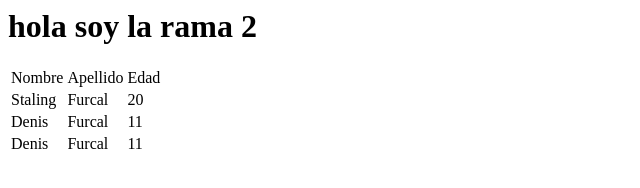
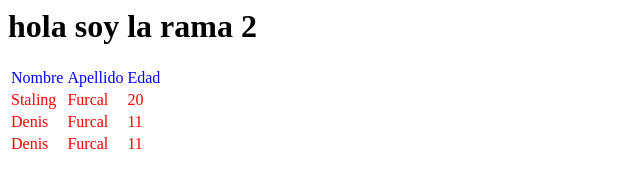
Before and after one commit to stalingf/pruebas, a plain HTML site: page index.html in a window 1280 px wide. Shown: the whole page, without its empty margins (0-640 px from the left). Drawn offline with Linux system fonts and the light colour scheme.

Commit message:
resolvi el problema que de los estilos css en el index

```diff
--- a/index.html
+++ b/index.html
@@ -1,7 +1,7 @@
 <html>
 	<head>
 		<title> TITULO </title>
-		<link rel="stylesheet" type="text/css" href="estilos.css"/>
+		<link rel="stylesheet" type="text/css" href="estitlos.css"/>
 	</head>
 
 	<body>
```
